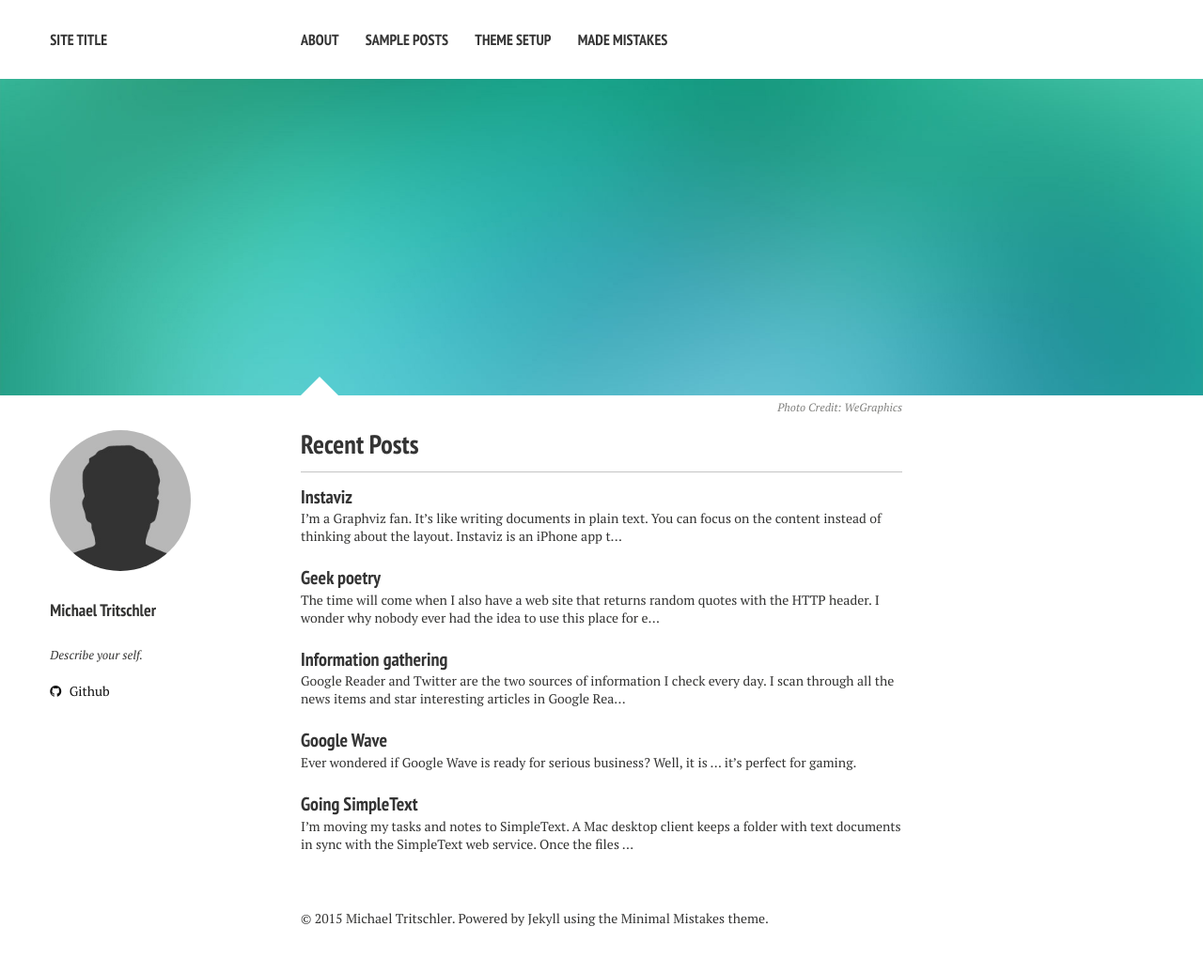
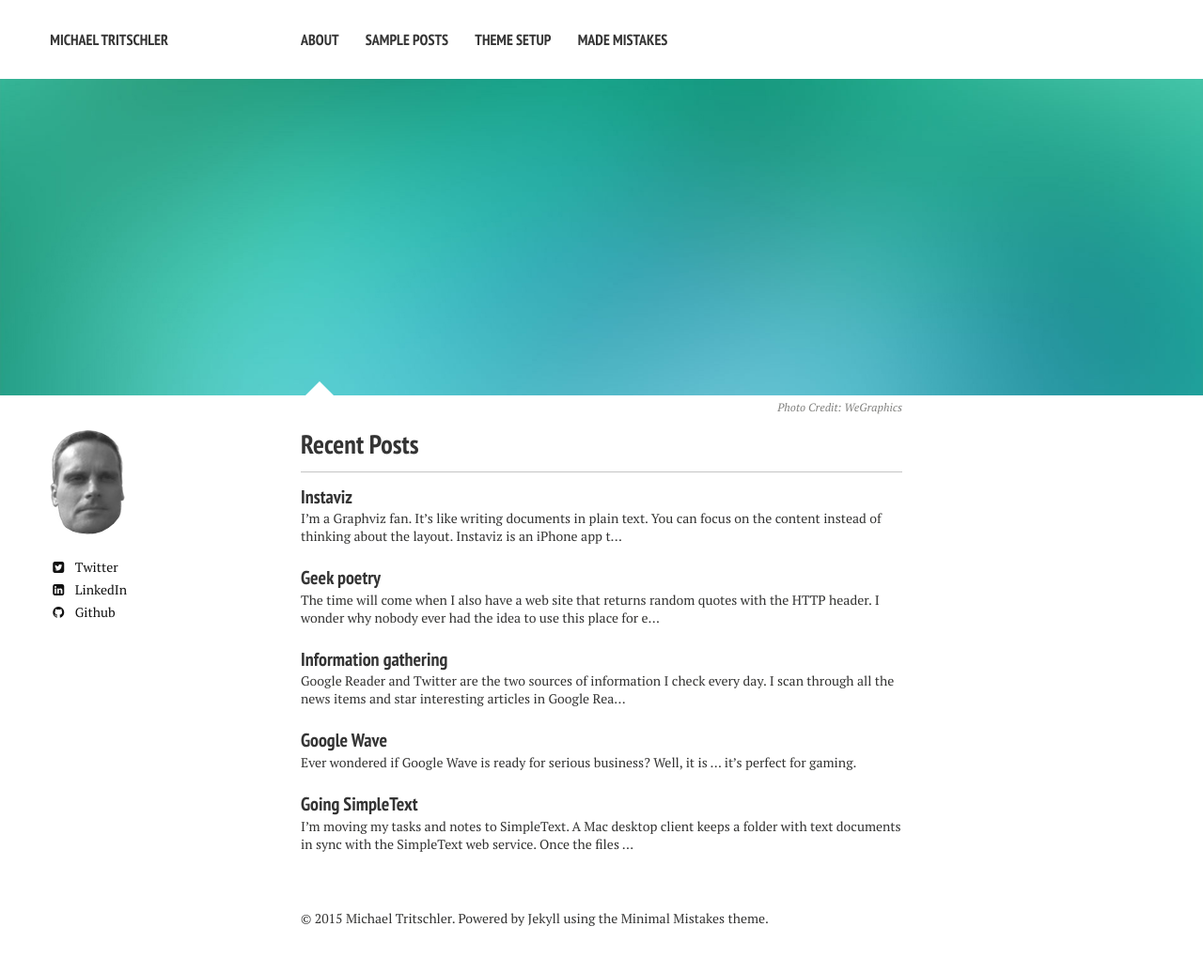
Before and after one commit to michaeltri/michaeltri.github.io, a Jekyll site: the page built from index.md, in a window 1280 px wide. Shown: the whole page at 94% size. Built offline with Jekyll 4.4.1, drawn with Linux system fonts in a browser that asks for light colours; nearby versions of some CDN libraries.

Commit message:
final checkin old theme

```diff
--- a/_config.yml
+++ b/_config.yml
@@ -1,6 +1,6 @@
 # Site wide configuration
 
-title:            Site Title
+title:            Michael Tritschler
 locale:           en_US
 url:              http://localhost:4000
 
@@ -27,11 +27,11 @@ kramdown:
 # Site owner
 owner:
   name: Michael Tritschler
-  avatar: bio-photo.jpg
-  bio: "Describe your self."
+  avatar: about_bw.jpg
+  bio:
   email:
   disqus-shortname:
-  twitter: #username
+  twitter: michaeltri
   facebook: #username
   google:
     plus: #username
@@ -42,7 +42,7 @@ owner:
   bing-verify:
   github: michaeltri
   stackoverflow: #http://stackoverflow.com/users/123456/username
-  linkedin: #username
+  linkedin: michaeltritschler
   instagram: #username
   lastfm: #username
   tumblr: #username
@@ -50,6 +50,8 @@ owner:
   foursquare: #username
   steam: #username
   dribbble: #username
+  youtube: #username
+  soundcloud: #username
 
 include: [".htaccess"]
 exclude: ["lib", "config.rb", "Capfile", "config", "log", "Rakefile", "Rakefile.rb", "tmp", "less", "*.sublime-project", "*.sublime-workspace", "test", "spec", "Gruntfile.js", "package.json", "node_modules", "Gemfile", "Gemfile.lock", "LICENSE", "README.md"]
--- a/_includes/_author-bio.html
+++ b/_includes/_author-bio.html
@@ -7,19 +7,21 @@
 {% else %}
 	<img src="{{ site.url }}/images/{{ author.avatar }}" class="bio-photo" alt="{{ author.name }} bio photo">
 {% endif %}
-<h4>{{ author.name }}</h4>
+<!-- <h3>{{ author.name }}</h3> -->
 <p>{{ author.bio }}</p>
-{% if author.email %}<a href="mailto:{{ author.email }}" class="author-social" target="_blank"><i class="fa fa-envelope-square"></i> Email</a>{% endif %}
-{% if author.twitter %}<a href="http://twitter.com/{{ author.twitter }}" class="author-social" target="_blank"><i class="fa fa-twitter-square"></i> Twitter</a>{% endif %}
-{% if author.facebook %}<a href="http://facebook.com/{{ author.facebook }}" class="author-social" target="_blank"><i class="fa fa-facebook-square"></i> Facebook</a>{% endif %}
-{% if author.google.plus %}<a href="http://plus.google.com/+{{ author.google.plus }}" class="author-social" target="_blank"><i class="fa fa-google-plus-square"></i> Google+</a>{% endif %}
-{% if author.linkedin %}<a href="http://linkedin.com/in/{{ author.linkedin }}" class="author-social" target="_blank"><i class="fa fa-linkedin-square"></i> LinkedIn</a>{% endif %}
-{% if author.instagram %}<a href="http://instagram.com/{{ author.instagram }}" class="author-social" target="_blank"><i class="fa fa-instagram"></i> Instagram</a>{% endif %}
-{% if author.tumblr %}<a href="http://{{ author.tumblr }}.tumblr.com" class="author-social" target="_blank"><i class="fa fa-tumblr-square"></i> Tumblr</a>{% endif %}
-{% if author.github %}<a href="http://github.com/{{ author.github }}" class="author-social" target="_blank"><i class="fa fa-github"></i> Github</a>{% endif %}
-{% if author.stackoverflow %}<a href="http://stackoverflow.com/users/{{ author.stackoverflow }}" class="author-social" target="_blank"><i class="fa fa-stack-overflow"></i> Stackoverflow</a>{% endif %}
-{% if author.lastfm %}<a href="http://lastfm.com/user/{{ author.lastfm }}" class="author-social" target="_blank"><i class="fa fa-music"></i> Last.fm</a>{% endif %}
-{% if author.dribbble %}<a href="http://dribbble.com/{{ author.dribbble }}" class="author-social" target="_blank"><i class="fa fa-dribbble"></i> Dribbble</a>{% endif %}
-{% if author.pinterest %}<a href="http://www.pinterest.com/{{ author.pinterest }}" class="author-social" target="_blank"><i class="fa fa-pinterest"></i> Pinterest</a>{% endif %}
-{% if author.foursquare %}<a href="http://foursquare.com/{{ author.foursquare }}" class="author-social" target="_blank"><i class="fa fa-foursquare"></i> Foursquare</a>{% endif %}
-{% if author.steam %}<a href="http://steamcommunity.com/id/{{ author.steam }}" class="author-social" target="_blank"><i class="fa fa-steam-square"></i> Steam</a>{% endif %}
+{% if author.email %}<a href="mailto:{{ author.email }}" class="author-social" target="_blank"><i class="fa fa-fw fa-envelope-square"></i> Email</a>{% endif %}
+{% if author.twitter %}<a href="http://twitter.com/{{ author.twitter }}" class="author-social" target="_blank"><i class="fa fa-fw fa-twitter-square"></i> Twitter</a>{% endif %}
+{% if author.facebook %}<a href="http://facebook.com/{{ author.facebook }}" class="author-social" target="_blank"><i class="fa fa-fw fa-facebook-square"></i> Facebook</a>{% endif %}
+{% if author.google.plus %}<a href="http://plus.google.com/+{{ author.google.plus }}" class="author-social" target="_blank"><i class="fa fa-fw fa-google-plus-square"></i> Google+</a>{% endif %}
+{% if author.linkedin %}<a href="http://linkedin.com/in/{{ author.linkedin }}" class="author-social" target="_blank"><i class="fa fa-fw fa-linkedin-square"></i> LinkedIn</a>{% endif %}
+{% if author.instagram %}<a href="http://instagram.com/{{ author.instagram }}" class="author-social" target="_blank"><i class="fa fa-fw fa-instagram"></i> Instagram</a>{% endif %}
+{% if author.tumblr %}<a href="http://{{ author.tumblr }}.tumblr.com" class="author-social" target="_blank"><i class="fa fa-fw fa-tumblr-square"></i> Tumblr</a>{% endif %}
+{% if author.github %}<a href="http://github.com/{{ author.github }}" class="author-social" target="_blank"><i class="fa fa-fw fa-github"></i> Github</a>{% endif %}
+{% if author.stackoverflow %}<a href="http://stackoverflow.com/users/{{ author.stackoverflow }}" class="author-social" target="_blank"><i class="fa fa-fw fa-stack-overflow"></i> Stackoverflow</a>{% endif %}
+{% if author.lastfm %}<a href="http://lastfm.com/user/{{ author.lastfm }}" class="author-social" target="_blank"><i class="fa fa-fw fa-music"></i> Last.fm</a>{% endif %}
+{% if author.dribbble %}<a href="http://dribbble.com/{{ author.dribbble }}" class="author-social" target="_blank"><i class="fa fa-fw fa-dribbble"></i> Dribbble</a>{% endif %}
+{% if author.pinterest %}<a href="http://www.pinterest.com/{{ author.pinterest }}" class="author-social" target="_blank"><i class="fa fa-fw fa-pinterest"></i> Pinterest</a>{% endif %}
+{% if author.foursquare %}<a href="http://foursquare.com/{{ author.foursquare }}" class="author-social" target="_blank"><i class="fa fa-fw fa-foursquare"></i> Foursquare</a>{% endif %}
+{% if author.steam %}<a href="http://steamcommunity.com/id/{{ author.steam }}" class="author-social" target="_blank"><i class="fa fa-fw fa-steam-square"></i> Steam</a>{% endif %}
+{% if author.youtube %}<a href="https://youtube.com/user/{{ author.youtube }}" class="author-social" target="_blank"><i class="fa fa-fw fa-youtube-square"></i> Youtube</a>{% endif %}
+{% if author.soundcloud %}<a href="http://soundcloud.com/{{ author.soundcloud }}" class="author-social" target="_blank"><i class="fa fa-fw fa-soundcloud"></i> Soundcloud</a>{% endif %}
--- a/_sass/page.scss
+++ b/_sass/page.scss
@@ -272,7 +272,7 @@ $button-size: 1.5rem;
 		content: " ";
 		display: block;
 		position: absolute;
-		bottom: 5px;
+		bottom: 0;
 		left: 8%;
 		width: 0;
 		height: 0;
```
Also changed, not shown: images/about_bw.jpg (added).
